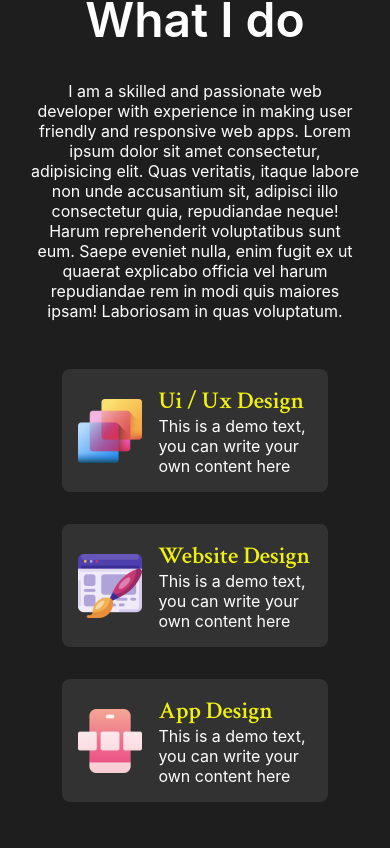
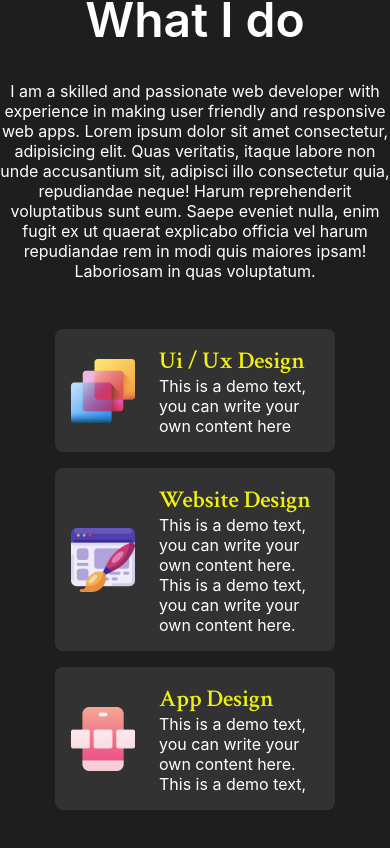
Before and after one commit to sanyamnegi9/Portfolio, a React (Create React App) app: page / in a window 390 px wide. Shown: the part 918-1766 px from the top of the page. Built offline with nearby package versions, Linux system fonts and the light colour scheme.

Commit message:
skills responsive bug fix

```diff
--- a/src/components/Skills/Skill.jsx
+++ b/src/components/Skills/Skill.jsx
@@ -25,12 +25,12 @@ const Skill = () => {
         <SkillCard
           img={WebDesign}
           title="Website Design"
-          desc="This is a demo text, you can write your own content here"
+          desc="This is a demo text, you can write your own content here. This is a demo text, you can write your own content here."
         />
         <SkillCard
           img={AppDesign}
           title="App Design"
-          desc="This is a demo text, you can write your own content here"
+          desc="This is a demo text, you can write your own content here. This is a demo text,"
         />
       </div>
     </div>
--- a/src/components/Skills/Skill.scss
+++ b/src/components/Skills/Skill.scss
@@ -1,7 +1,7 @@
 #skills {
   overflow: hidden;
   width: 100vw;
-  max-width: 85vw;
+  max-width: 75rem;
   margin: 2rem auto;
   display: flex;
   flex-direction: column;
@@ -15,10 +15,9 @@
 .skill-title {
   font-size: 3rem;
   font-weight: 600;
-
 }
 
-#skills>.skill-desc {
+.skill-desc {
   font-size: 1rem;
   padding: 1rem 0;
   max-width: 60rem;
@@ -27,23 +26,20 @@
 .skills-container {
   width: 100vw;
   max-width: 80%;
-  display: flex;
-  flex-direction: column;
-  align-items: center;
+  text-align: center;
 }
 
 // Skill Card CSS
 
 .skill-card {
   background-color: rgb(50, 50, 50);
-  width: fit-content;
   display: flex;
+  text-align: left;
   align-items: center;
-  text-align: left;
-  margin: 1rem 0;
-  gap: 1rem;
-  padding: 1rem 2rem;
+  margin: 1rem;
+  padding: 1rem 1.5rem;
   border-radius: .5rem;
+  gap: 1.5rem;
 }
 
 .skill-card-img {
@@ -51,7 +47,7 @@
 }
 
 @media (max-width:440px) {
-  .skill-card{
+  .skill-card {
     padding: 1rem;
   }
 
```
